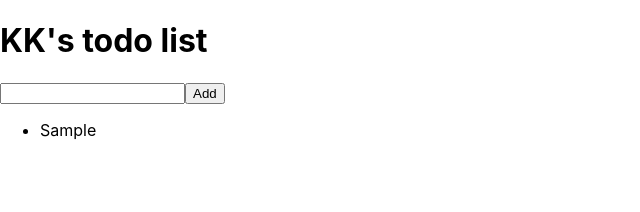
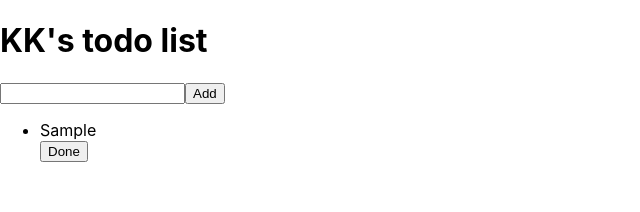
Before and after one commit to coder-kiran/KK-Todo-ReactJS, a React (Create React App) app: page / in a window 1280 px wide. Both pictures are taken after typing "Sample" into the empty fields and a click on the button "Add". Shown: the top 212 px of the page, without its empty margins (0-640 px from the left). Built offline with nearby package versions, Linux system fonts and the light colour scheme.

Commit message:
done functionality is perfectly working.When pressed done button a strike is created through the text and opacity decreses

```diff
--- /dev/null
+++ b/src/components/Todosboxes.css
@@ -0,0 +1,4 @@
+.completed{
+    text-decoration: line-through;
+    opacity: 0.5;
+}
--- a/src/components/Todosboxes.js
+++ b/src/components/Todosboxes.js
@@ -1,13 +1,46 @@
 import React from 'react'
+import './Todosboxes.css'
 
 function Todosboxes({ todoslist, setTodoslist }) {
+
     return (
         <div>
             <ul>
                 {
                     todoslist.map((item) => {
+                         // functions
+                          const todoDone = () =>{
+                             console.log('item',item); // item {id: 1622226419487, completed: false, text: "home work"}
+
+                             // note that we are globally setting it using setTodolist
+                             setTodoslist(
+                                todoslist.map((item2)=>{
+                                    console.log('item2',item2);  // item2 {id: 1622226419487, completed: false, text: "home work"}
+                                    if(item2.id === item.id){
+                                        return{
+                                         ...item2, completed:!item2.completed
+
+                                        }
+
+                                    }
+                                  return item2 // why?
+
+                                })
+                              )
+
+                    }
                         return (
-                            <li>{item.text}</li>
+
+                            <div key={item.id} className="list-body">
+                            {console.log("item completed status : ",item.completed)}
+                            <div className="">
+                            <li className={`${item.completed ? "completed" : ""}`}>{item.text}</li>
+                            </div>
+                            <button onClick={todoDone} >Done</button>
+
+                            {/* <button>Delete</button> */}
+                            </div>
+
                         )
                     })
                 }
```
